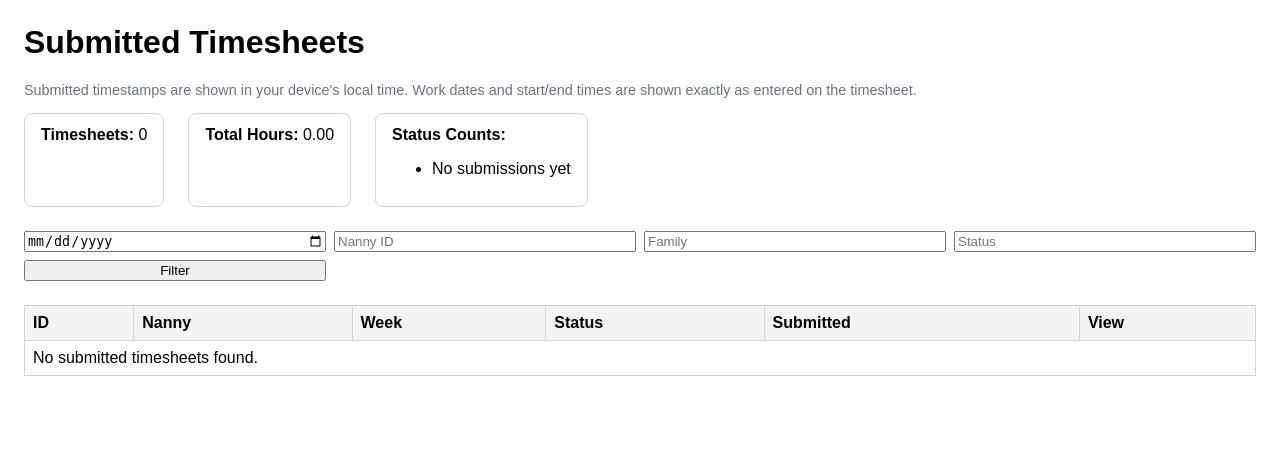
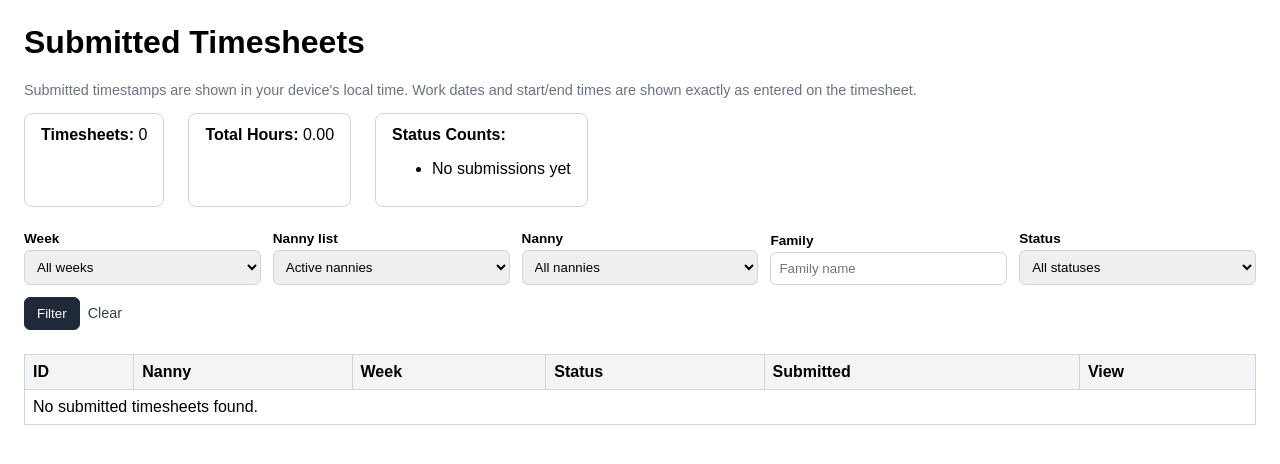
Before and after one commit to codyhenry/TimesheetForYou, a Django app: page /dashboard/ in a window 1280 px wide. Shown: the top 464 px of the page. Run offline with Django 4.2, Linux system fonts and the light colour scheme; the visitor is signed in with stand-in values (Sample User, id 1); data comes from the database, SQL or seed files in the repository; data that the repository does not hold is empty.

Commit message:
Use dashboard dropdown filters

```diff
--- a/timesheet_project/dashboard/templates/dashboard/index.html
+++ b/timesheet_project/dashboard/templates/dashboard/index.html
@@ -8,11 +8,16 @@
         table { border-collapse: collapse; width: 100%; margin-bottom: 24px; }
         th, td { border: 1px solid #d1d5db; padding: 8px; text-align: left; }
         th { background: #f3f4f6; }
+        label { display: block; font-weight: 700; font-size: 0.85em; margin-bottom: 4px; }
+        input, select { width: 100%; box-sizing: border-box; padding: 8px; border: 1px solid #d1d5db; border-radius: 6px; }
+        button, .button-link { display: inline-block; padding: 8px 12px; border: 1px solid #1f2937; border-radius: 6px; background: #1f2937; color: #fff; text-decoration: none; cursor: pointer; }
         .stats { display: flex; gap: 24px; margin-bottom: 24px; }
         .card { padding: 12px 16px; border: 1px solid #d1d5db; border-radius: 8px; }
         textarea { width: 100%; min-height: 120px; }
-        .filters { margin-bottom: 24px; display: grid; gap: 8px; grid-template-columns: repeat(4, minmax(120px, 1fr)); }
+        .filters { margin-bottom: 24px; display: grid; gap: 12px; grid-template-columns: repeat(5, minmax(140px, 1fr)); align-items: end; }
         .muted { color: #6b7280; font-size: 0.9em; }
+        .filter-actions { display: flex; gap: 8px; align-items: center; }
+        .secondary-link { color: #374151; text-decoration: none; font-size: 0.9em; }
     </style>
 </head>
 <body>
@@ -34,11 +39,56 @@
     </div>
 
     <form method="get" class="filters">
-        <input type="date" name="week_start" value="{{ filters.week_start }}">
-        <input type="text" name="nanny" placeholder="Nanny ID" value="{{ filters.nanny }}">
-        <input type="text" name="family" placeholder="Family" value="{{ filters.family }}">
-        <input type="text" name="status" placeholder="Status" value="{{ filters.status }}">
-        <button type="submit">Filter</button>
+        <div>
+            <label for="week_start">Week</label>
+            <select id="week_start" name="week_start">
+                <option value="">All weeks</option>
+                {% for week in filter_options.weeks %}
+                    <option value="{{ week.value }}" {% if filters.week_start == week.value %}selected{% endif %}>{{ week.label }}</option>
+                {% endfor %}
+            </select>
+        </div>
+
+        <div>
+            <label for="nanny_status">Nanny list</label>
+            <select id="nanny_status" name="nanny_status">
+                {% for option in filter_options.nanny_statuses %}
+                    <option value="{{ option.value }}" {% if filter_options.nanny_status == option.value %}selected{% endif %}>{{ option.label }}</option>
+                {% endfor %}
+            </select>
+        </div>
+
+        <div>
+            <label for="nanny">Nanny</label>
+            <select id="nanny" name="nanny">
+                <option value="">All nannies</option>
+                {% for nanny in filter_options.nannies %}
+                    <option value="{{ nanny.id }}" {% if filters.nanny == nanny.id|stringformat:'s' %}selected{% endif %}>
+                        {{ nanny.get_full_name|default:nanny.username }}{% if not nanny.is_active %} (inactive){% endif %}
+                    </option>
+                {% endfor %}
+            </select>
+        </div>
+
+        <div>
+            <label for="family">Family</label>
+            <input id="family" type="text" name="family" placeholder="Family name" value="{{ filters.family }}">
+        </div>
+
+        <div>
+            <label for="status">Status</label>
+            <select id="status" name="status">
+                <option value="">All statuses</option>
+                {% for value, label in filter_options.statuses %}
+                    <option value="{{ value }}" {% if filters.status == value %}selected{% endif %}>{{ label }}</option>
+                {% endfor %}
+            </select>
+        </div>
+
+        <div class="filter-actions">
+            <button type="submit">Filter</button>
+            <a class="secondary-link" href="{% url 'dashboard-index' %}">Clear</a>
+        </div>
     </form>
 
     <table>
@@ -58,7 +108,7 @@
                     <td>{{ timesheet.id }}</td>
                     <td>{{ timesheet.nanny.get_full_name|default:timesheet.nanny.username }}</td>
                     <td>{{ timesheet.week_start_date }} → {{ timesheet.week_end_date }}</td>
-                    <td>{{ timesheet.status }}</td>
+                    <td>{{ timesheet.get_status_display }}</td>
                     <td>
                         {% if timesheet.submitted_at %}
                             <time class="local-datetime" datetime="{{ timesheet.submitted_at|date:'c' }}">
@@ -97,7 +147,7 @@
                         <td>{{ entry.start_time }}</td>
                         <td>{{ entry.end_time }}</td>
                         <td>{{ entry.total_hours }}</td>
-                        <td>{{ entry.signature_status }}</td>
+                        <td>{{ entry.get_signature_status_display }}</td>
                     </tr>
                 {% empty %}
                     <tr><td colspan="6">No entries</td></tr>
```
